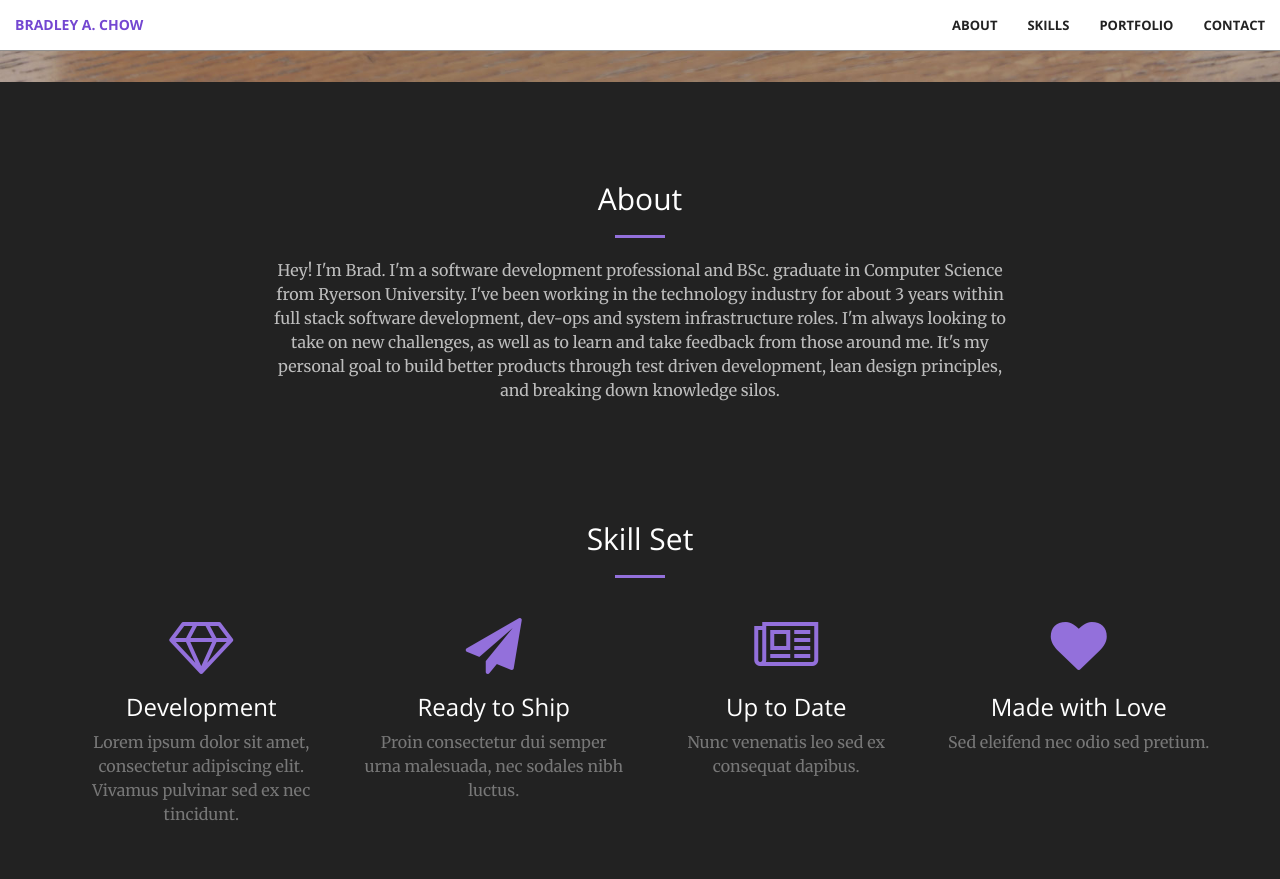
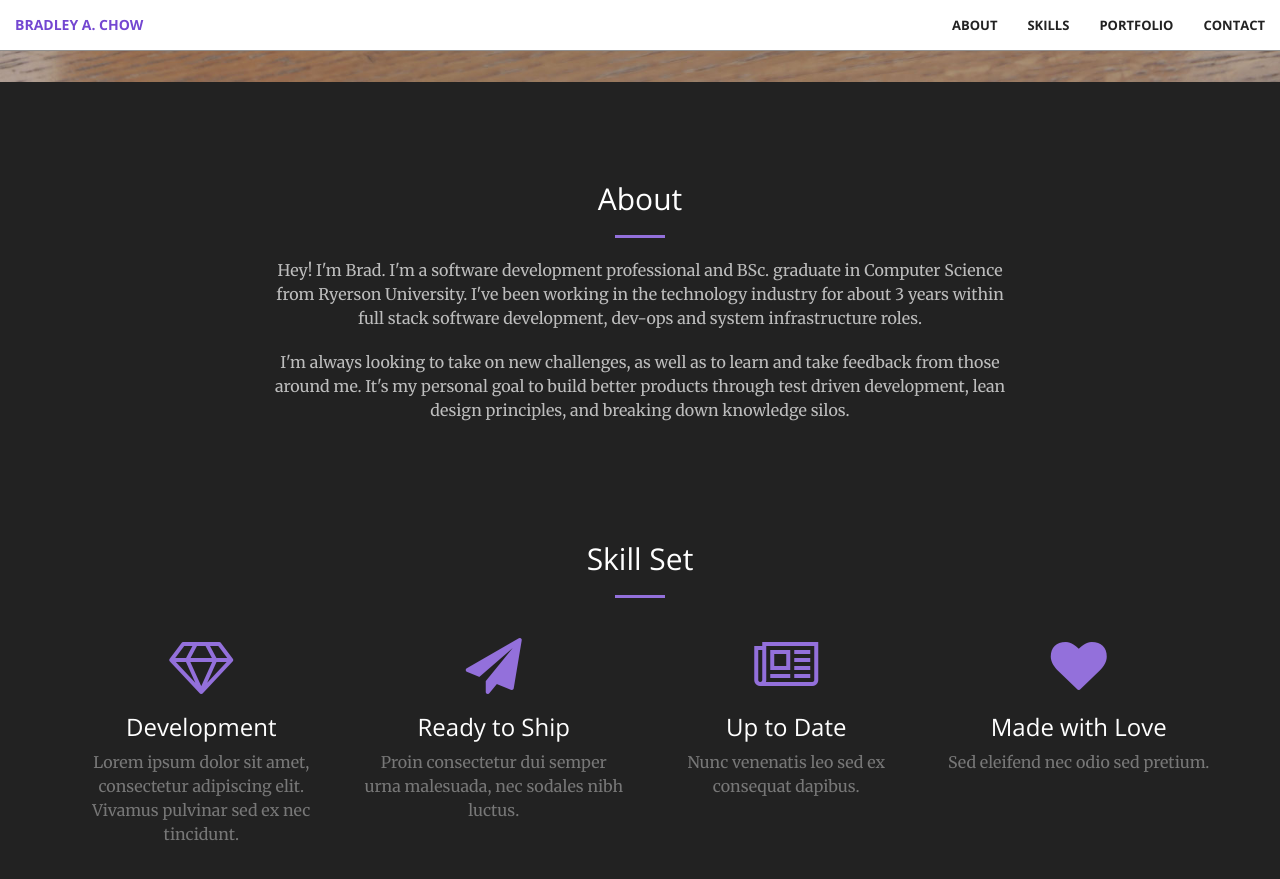
Before and after one commit to prdxTO/prdxTO.github.io, a Jekyll site: the page built from index.html, in a window 1280 px wide and 900 px high, scrolled down 818 px. Shown: the top 879 px of the window. Built offline with Jekyll 4.4.1, drawn with Linux system fonts in a browser that asks for light colours.

Commit message:
Fixed spacing in about.

```diff
--- a/_includes/about.html
+++ b/_includes/about.html
@@ -5,11 +5,14 @@
                 <h2 class="section-heading">About</h2>
                 <hr class="primary">
                 <p class="text-faded">
-                    Hey! I'm Brad. I'm a software development professional and BSc. graduate in Computer Science from Ryerson University.
-                    I've been working in the technology industry for about 3 years within full stack software development, dev-ops
-                    and system infrastructure roles. I'm always looking to take on new challenges, as well as to learn and take feedback from
-                    those around me. It's my personal goal to build better products through test driven development, lean design
-                    principles, and breaking down knowledge silos.
+                    Hey! I'm Brad. I'm a software development professional and BSc. graduate in Computer Science from
+                    Ryerson University. I've been working in the technology industry for about 3 years within full stack
+                    software development, dev-ops and system infrastructure roles.
+                </p>
+                <p class="text-faded">
+                    I'm always looking to take on new challenges, as well as to learn and take feedback from
+                    those around me. It's my personal goal to build better products through test driven development,
+                    lean design principles, and breaking down knowledge silos.
                 </p>
             </div>
         </div>
```
